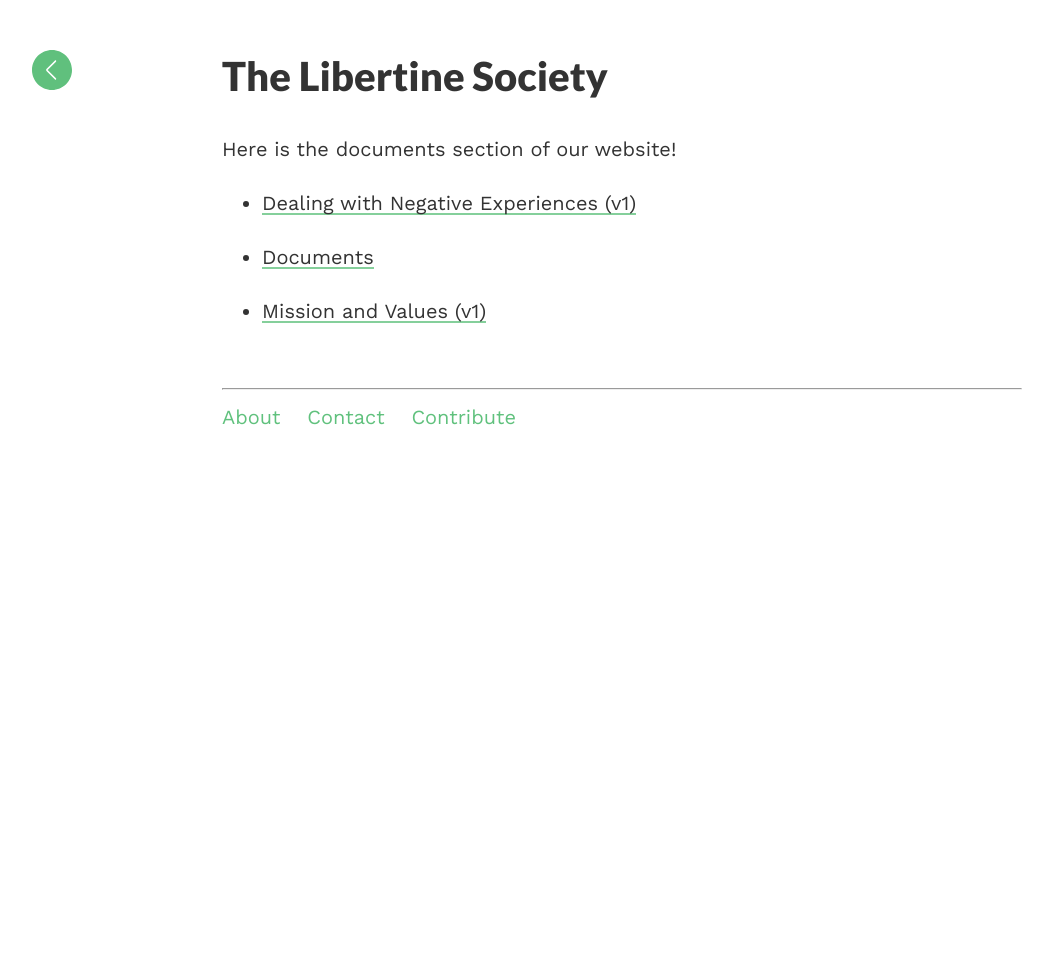
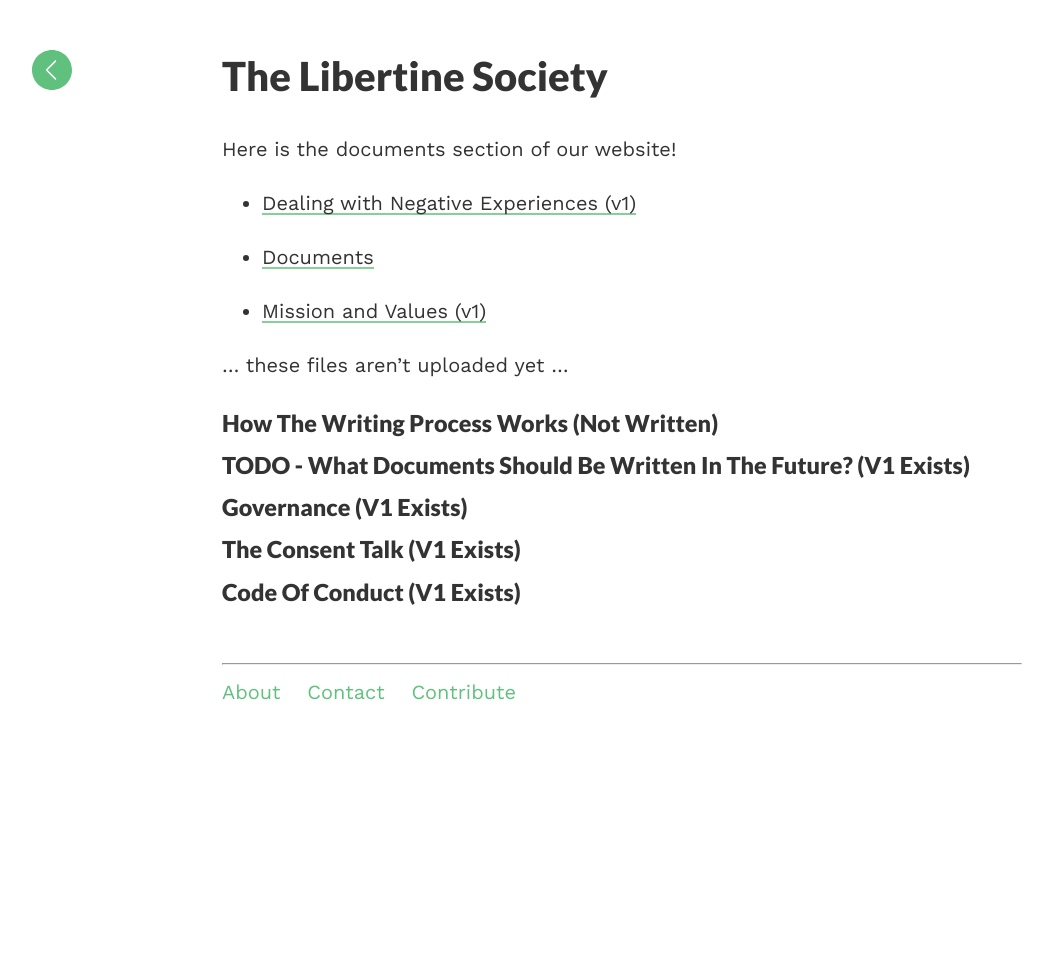
Before and after one commit to thelibertinesociety/thelibertinesociety.github.io, a Jekyll site: the page built from _documents/index.md, in a window 1280 px wide. Shown: the whole page, without its empty margins (18-1071 px from the left). Built offline with Jekyll 4.4.1, drawn with Linux system fonts in a browser that asks for light colours.

Commit message:
added page stubs

```diff
--- a/_documents/index.md
+++ b/_documents/index.md
@@ -14,3 +14,16 @@ Here is the documents section of our website!
 {% for x in site.documents %}
   - <a href="{{x.url | prepend: site.baseurl}}">{{x.title}}</a>
 {% endfor %}
+
+
+... these files aren't uploaded yet ...
+
+### How the writing process works (not written)
+
+### TODO - what documents should be written in the future? (v1 exists)
+
+### Governance (v1 exists)
+
+### The Consent Talk (v1 exists)
+
+### Code of Conduct (v1 exists)
```
